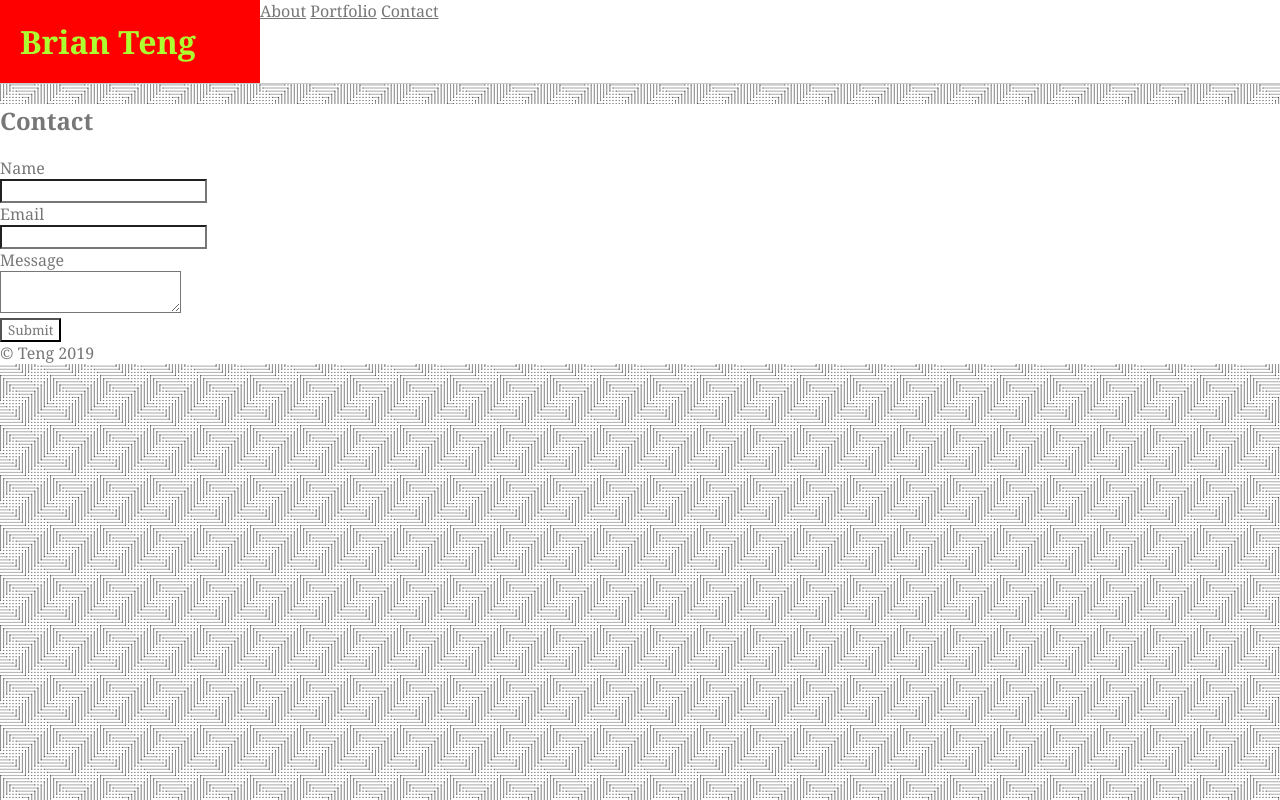
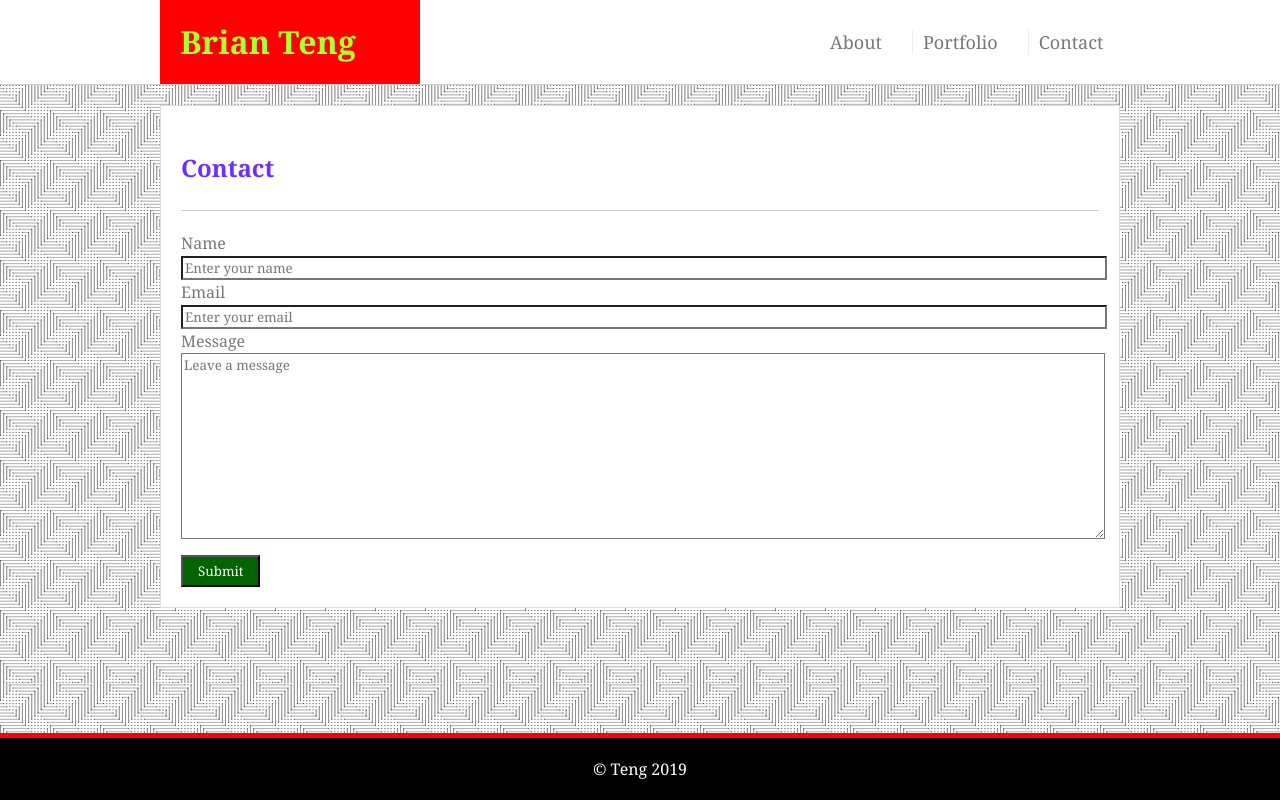
Before and after one commit to BETeng/HW2-Responsive-Portfolio, a plain HTML site: page contact.html in a window 1280 px wide. Drawn offline with Linux system fonts and the light colour scheme.

Commit message:
got contact page working

```diff
--- a/assets/css/style.css
+++ b/assets/css/style.css
@@ -1,3 +1,4 @@
+/* for every page */
 *{
   background-color: #ffffff;
   color: #777777;
@@ -8,7 +9,7 @@
 html, body {
   margin: 0 auto;
   position: relative;
-  background-image: url(../images/crossline-dots.png)
+  background-image: url(../images/crossline-dots.png);
 }
 
 html {
@@ -29,4 +30,115 @@
 
 header div {
   display: flex;
+  justify-content: space-between;
+  max-width: 960px;
+  margin: 0 auto;
+  overflow: hidden;
 }
+
+header nav {
+  padding: 30px 0px 30px 0px;
+  display: flex;
+  width: 300px;
+}
+
+nav a {
+  text-decoration: none;
+  padding: 0px 30px 0px 10px;
+  border-right: 1px solid #eeeeee;
+  flex-basis: 100px;
+  font-size: 18px;
+}
+
+nav a:hover {
+  color: #fff;
+  background-color: palevioletred;
+}
+
+main {
+  background-image: url(../images/crossline-dots.png);
+  margin: 0 auto;
+  padding: 20px 20px 75px 20px;
+}
+
+main article {
+  box-sizing: border-box;
+  background-color: #fff;
+  width: 960px;
+  margin: 0px auto;
+  padding: 0px 20px 0px 20px;
+  line-height: 150%;
+  border: 1px solid #dddddd;
+}
+
+article h2 {
+  color:rgb(109, 47, 255);
+  padding: 30px 0px 30px 0px;
+  border-bottom: 1px solid #cccccc;
+}
+
+
+footer {
+  padding: 20px 0px 20px 0px;
+  background-color: black;
+  border-top: 5px solid red;
+  text-align: center;
+  color: #fff;
+  position: fixed;
+  bottom: 0;
+  left: 0;
+  width: 100%;
+}
+
+@media only screen and (max-width: 980px) {
+
+  main article {
+      width: 708px;
+  }
+}
+
+@media only screen and (max-width: 768px) {
+
+  main article {
+      width: 600px;
+  }
+}
+
+@media only screen and (max-width: 640px) {
+
+  header div {
+      flex-wrap: wrap;
+      text-align: center;
+  }
+
+  body header h1 {
+      width: 100%;
+  }
+
+  header nav {
+      width: 100%;
+      justify-content: center;
+  }
+
+  main article {
+      width: 300px;
+  }
+}
+
+/* for contact page  */
+
+.inputtext {
+  width: 100%;
+}
+
+textarea {
+  width: 100%;
+  height: 180px;
+}
+
+.submitbutton {
+  margin: 10px 0px 20px 0px;
+  background-color: darkgreen;
+  color: #fff;
+  padding: 5px 15px 5px 15px;
+}
--- a/contact.html
+++ b/contact.html
@@ -20,17 +20,19 @@
       </nav>
     </div>
   </header>
-  <article>
-    <h2>Contact</h2>
-    <form id="contactform">
+  <main>
+    <article>
+      <h2>Contact</h2>
+      <form id="contactform">
         <div>Name</div>
-        <div><input class="inputtext" type="text" name="Name" id="name"></div>
+        <div><input class="inputtext" type="text" name="Name" id="name" placeholder="Enter your name"></div>
         <div>Email</div>
-        <div><input class="inputtext" type="text" name="Email" id="email"></div>
+        <div><input class="inputtext" type="text" name="Email" id="email" placeholder="Enter your email"></div>
         <div>Message</div>
-        <div><textarea name="message" form="contactform"></textarea></div>
+        <div><textarea name="message" form="contactform" placeholder="Leave a message"></textarea></div>
         <input class="submitbutton" type="submit" value="Submit">
-    </form>
+      </form>
+  </main>
   </article>
   <footer class="footer">&copy Teng 2019</footer>
 </body>
```
